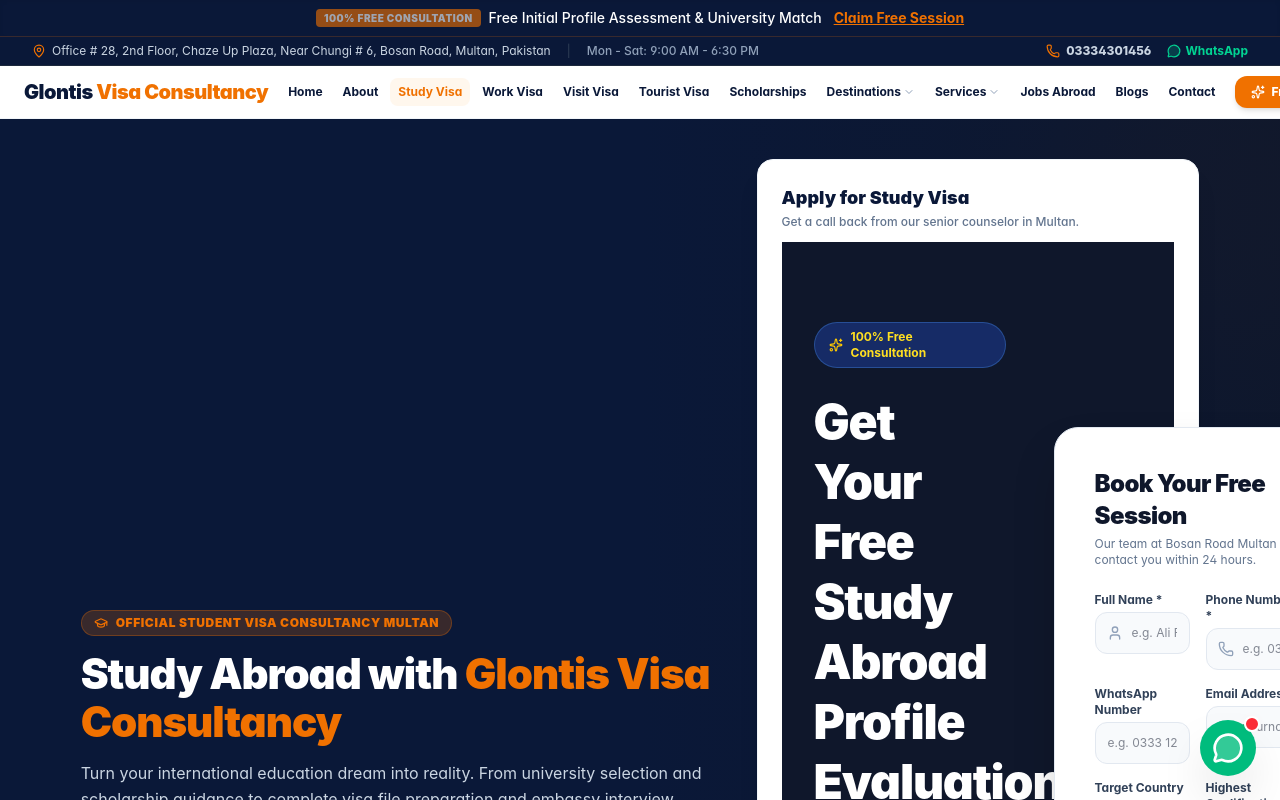
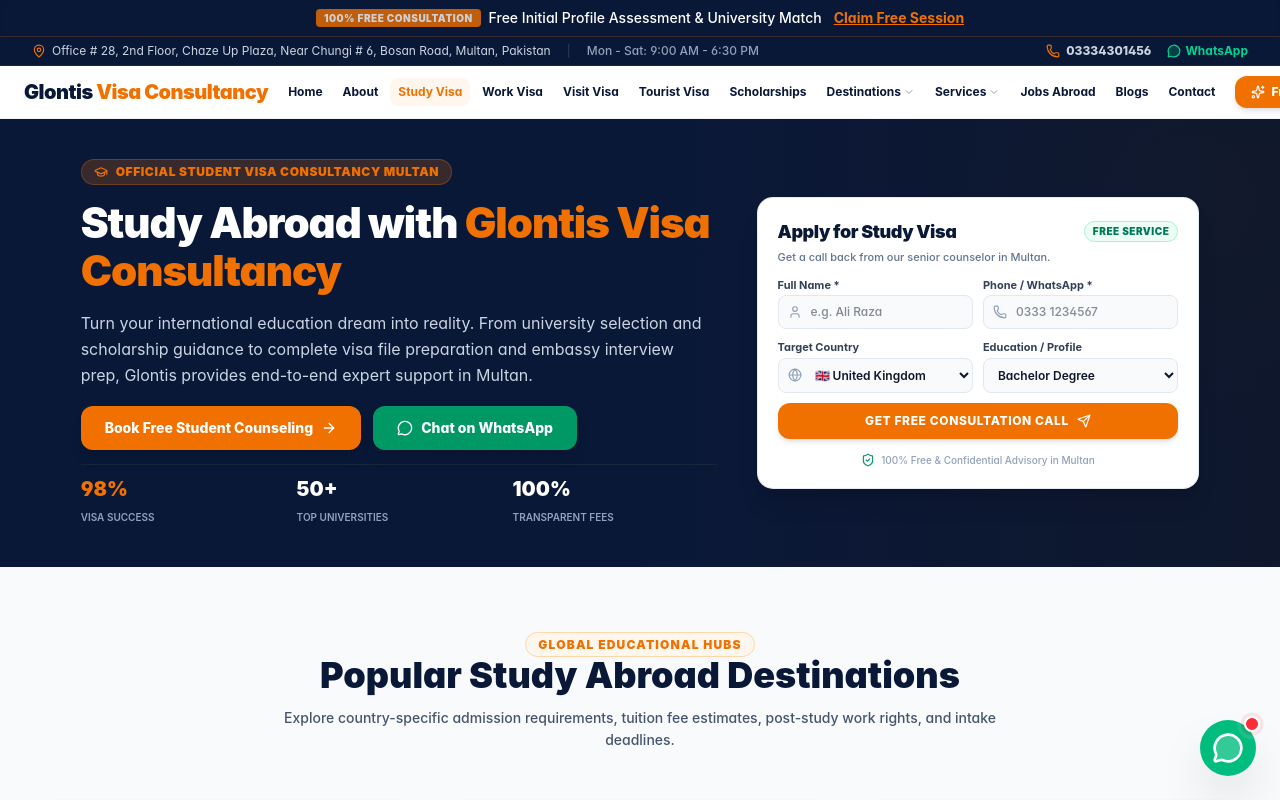
Before and after one commit to Hamad-Chishty/Glontis, a Next.js app: page /study-visa in a window 1280 px wide. Shown: the top 800 px of the page. Built offline with nearby package versions, Linux system fonts and the light colour scheme; grey boxes are pictures that could not be loaded.

Commit message:
feat(visa): replace ConsultationForm with CompactHeroForm
Updated all visa service pages to utilize the enhanced CompactHeroForm for improved lead generation and consistent data tracking across Study, Tourist, Visit, and Work visa sections.

```diff
--- a/app/study-visa/page.tsx
+++ b/app/study-visa/page.tsx
@@ -17,7 +17,7 @@
   ChevronRight,
   HelpCircle,
 } from 'lucide-react';
-import ConsultationForm from '@/components/home/ConsultationForm';
+import CompactHeroForm from '@/components/home/CompactHeroForm';
 
 export default function StudyVisaPage() {
   const { countries, settings, faqs, successStories } = useData();
@@ -89,10 +89,13 @@
             </div>
           </div>
 
-          <div className="lg:col-span-5 bg-white p-4 sm:p-5 lg:p-6 rounded-2xl shadow-xl text-slate-900 border border-slate-100">
-            <h3 className="text-lg font-black text-[#0A1838] mb-0.5">Apply for Study Visa</h3>
-            <p className="text-xs text-slate-500 mb-3 font-medium">Get a call back from our senior counselor in Multan.</p>
-            <ConsultationForm />
+          <div className="lg:col-span-5 w-full">
+            <CompactHeroForm
+              title="Apply for Study Visa"
+              subtitle="Get a call back from our senior counselor in Multan."
+              serviceType="Study Visa"
+              defaultCountry="United Kingdom"
+            />
           </div>
         </div>
       </div>
--- a/app/tourist-visa/page.tsx
+++ b/app/tourist-visa/page.tsx
@@ -15,7 +15,7 @@
   HelpCircle,
   Plane,
 } from 'lucide-react';
-import ConsultationForm from '@/components/home/ConsultationForm';
+import CompactHeroForm from '@/components/home/CompactHeroForm';
 
 export default function TouristVisaPage() {
   const { settings, touristVisaPage } = useData();
@@ -97,10 +97,13 @@
               </div>
             </div>
 
-            <div className="lg:col-span-5 bg-white p-4 sm:p-5 lg:p-6 rounded-2xl shadow-xl text-slate-900 border border-slate-100">
-              <h3 className="text-lg font-black text-[#0A1838] mb-0.5">Apply for Tourist Visa</h3>
-              <p className="text-xs text-slate-500 mb-3 font-medium">Fast processing for individuals and families.</p>
-              <ConsultationForm />
+            <div className="lg:col-span-5 w-full">
+              <CompactHeroForm
+                title="Apply for Tourist Visa"
+                subtitle="Fast processing for individuals and families."
+                serviceType="Tourist Visa"
+                defaultCountry="United Kingdom"
+              />
             </div>
           </div>
         </div>
--- a/app/visit-visa/page.tsx
+++ b/app/visit-visa/page.tsx
@@ -21,7 +21,7 @@
   Briefcase,
   Check,
 } from 'lucide-react';
-import ConsultationForm from '@/components/home/ConsultationForm';
+import CompactHeroForm from '@/components/home/CompactHeroForm';
 
 export default function VisitVisaPage() {
   const { visitVisaPage, settings } = useData();
@@ -111,10 +111,13 @@
                 </div>
               </div>
 
-              <div className="lg:col-span-5 bg-white p-4 sm:p-5 lg:p-6 rounded-2xl shadow-xl text-slate-900 border border-slate-100">
-                <h3 className="text-lg font-black text-[#0A1838] mb-0.5">Apply for Visit Visa</h3>
-                <p className="text-xs text-slate-500 mb-3 font-medium">Get your financial ties & cover letter evaluated.</p>
-                <ConsultationForm />
+              <div className="lg:col-span-5 w-full">
+                <CompactHeroForm
+                  title="Apply for Visit Visa"
+                  subtitle="Get your financial ties & cover letter evaluated."
+                  serviceType="Visit Visa"
+                  defaultCountry="United Kingdom"
+                />
               </div>
             </div>
           </div>
--- a/app/work-visa/page.tsx
+++ b/app/work-visa/page.tsx
@@ -16,7 +16,7 @@
   HelpCircle,
   Award,
 } from 'lucide-react';
-import ConsultationForm from '@/components/home/ConsultationForm';
+import CompactHeroForm from '@/components/home/CompactHeroForm';
 
 export default function WorkVisaPage() {
   const { settings, workVisaPage } = useData();
@@ -100,10 +100,13 @@
               </div>
             </div>
 
-            <div className="lg:col-span-5 bg-white p-4 sm:p-5 lg:p-6 rounded-2xl shadow-xl text-slate-900 border border-slate-100">
-              <h3 className="text-lg font-black text-[#0A1838] mb-0.5">Apply for Work Visa</h3>
-              <p className="text-xs text-slate-500 mb-3 font-medium">Free eligibility evaluation with our team.</p>
-              <ConsultationForm />
+            <div className="lg:col-span-5 w-full">
+              <CompactHeroForm
+                title="Apply for Work Visa"
+                subtitle="Free eligibility evaluation with our team in Multan."
+                serviceType="Work Visa"
+                defaultCountry="United Kingdom"
+              />
             </div>
           </div>
         </div>
--- /dev/null
+++ b/components/home/CompactHeroForm.tsx
@@ -0,0 +1,211 @@
+'use client';
+
+import React, { useState } from 'react';
+import { useData } from '@/lib/context/DataContext';
+import { Send, CheckCircle2, User, Phone, Globe, ShieldCheck } from 'lucide-react';
+
+interface CompactHeroFormProps {
+  title?: string;
+  subtitle?: string;
+  defaultCountry?: string;
+  serviceType?: string;
+}
+
+export default function CompactHeroForm({
+  title = 'Quick Visa Assessment',
+  subtitle = 'Get a call back from senior counselors in Multan',
+  defaultCountry = 'United Kingdom',
+  serviceType = 'Study Visa',
+}: CompactHeroFormProps) {
+  const { addLead, countries } = useData();
+
+  const [formData, setFormData] = useState({
+    name: '',
+    phone: '',
+    country: defaultCountry,
+    qualification: 'Bachelor Degree',
+  });
+
+  const [isSubmitting, setIsSubmitting] = useState(false);
+  const [successMsg, setSuccessMsg] = useState('');
+  const [errorMsg, setErrorMsg] = useState('');
+
+  const handleSubmit = async (e: React.FormEvent) => {
+    e.preventDefault();
+    setErrorMsg('');
+    setSuccessMsg('');
+
+    if (!formData.name.trim() || !formData.phone.trim()) {
+      setErrorMsg('Please enter your Name and Phone Number.');
+      return;
+    }
+
+    setIsSubmitting(true);
+    const result = await addLead({
+      name: formData.name,
+      phone: formData.phone,
+      whatsapp: formData.phone,
+      email: '',
+      preferred_country: formData.country,
+      preferred_course: serviceType,
+      qualification: formData.qualification,
+      city: 'Multan',
+      message: '',
+    });
+    setIsSubmitting(false);
+
+    if (result.success) {
+      setSuccessMsg('Thank you! Our counselor will contact you shortly.');
+      setFormData({
+        name: '',
+        phone: '',
+        country: defaultCountry,
+        qualification: 'Bachelor Degree',
+      });
+    } else {
+      setErrorMsg(result.message || 'Submission failed. Please try again.');
+    }
+  };
+
+  return (
+    <div className="w-full bg-white rounded-2xl shadow-xl border border-slate-200/90 p-4 sm:p-5 text-slate-900">
+      <div className="mb-3">
+        <div className="flex items-center justify-between mb-1">
+          <h3 className="text-base sm:text-lg font-black text-[#0A1838] tracking-tight">{title}</h3>
+          <span className="text-[10px] font-black uppercase tracking-wider text-emerald-700 bg-emerald-50 px-2 py-0.5 rounded-full border border-emerald-200">
+            Free Service
+          </span>
+        </div>
+        <p className="text-[11px] text-slate-500 font-medium leading-snug">{subtitle}</p>
+      </div>
+
+      {successMsg ? (
+        <div className="p-4 rounded-xl bg-emerald-50 border border-emerald-200 text-emerald-900 space-y-2 animate-in fade-in my-2">
+          <div className="flex items-center gap-2">
+            <CheckCircle2 className="w-5 h-5 text-emerald-600 shrink-0" />
+            <h4 className="font-extrabold text-xs">Request Submitted!</h4>
+          </div>
+          <p className="text-[11px] text-emerald-800 leading-relaxed font-medium">{successMsg}</p>
+          <button
+            onClick={() => setSuccessMsg('')}
+            className="text-[11px] font-extrabold text-emerald-900 underline pt-1 block"
+          >
+            Submit Another Request
+          </button>
+        </div>
+      ) : (
+        <form onSubmit={handleSubmit} className="space-y-2.5">
+          {errorMsg && (
+            <div className="p-2 rounded-lg bg-red-50 text-red-700 text-[11px] font-bold border border-red-200">
+              {errorMsg}
+            </div>
+          )}
+
+          <div className="grid grid-cols-1 sm:grid-cols-2 gap-2.5">
+            <div>
+              <label className="block text-[11px] font-bold text-slate-700 mb-0.5">
+                Full Name *
+              </label>
+              <div className="relative">
+                <User className="w-3.5 h-3.5 text-slate-400 absolute left-2.5 top-1/2 -translate-y-1/2" />
+                <input
+                  type="text"
+                  required
+                  placeholder="e.g. Ali Raza"
+                  value={formData.name}
+                  onChange={(e) => setFormData({ ...formData, name: e.target.value })}
+                  className="w-full text-xs pl-8 pr-2.5 py-2 rounded-lg border border-slate-200 focus:outline-none focus:ring-2 focus:ring-[#0A1838] bg-slate-50 font-medium text-slate-900"
+                />
+              </div>
+            </div>
+
+            <div>
+              <label className="block text-[11px] font-bold text-slate-700 mb-0.5">
+                Phone / WhatsApp *
+              </label>
+              <div className="relative">
+                <Phone className="w-3.5 h-3.5 text-slate-400 absolute left-2.5 top-1/2 -translate-y-1/2" />
+                <input
+                  type="tel"
+                  required
+                  placeholder="0333 1234567"
+                  value={formData.phone}
+                  onChange={(e) => setFormData({ ...formData, phone: e.target.value })}
+                  className="w-full text-xs pl-8 pr-2.5 py-2 rounded-lg border border-slate-200 focus:outline-none focus:ring-2 focus:ring-[#0A1838] bg-slate-50 font-medium text-slate-900"
+                />
+              </div>
+            </div>
+          </div>
+
+          <div className="grid grid-cols-1 sm:grid-cols-2 gap-2.5">
+            <div>
+              <label className="block text-[11px] font-bold text-slate-700 mb-0.5">
+                Target Country
+              </label>
+              <div className="relative">
+                <Globe className="w-3.5 h-3.5 text-slate-400 absolute left-2.5 top-1/2 -translate-y-1/2" />
+                <select
+                  value={formData.country}
+                  onChange={(e) => setFormData({ ...formData, country: e.target.value })}
+                  className="w-full text-xs pl-8 pr-2 py-2 rounded-lg border border-slate-200 focus:outline-none focus:ring-2 focus:ring-[#0A1838] bg-slate-50 font-semibold text-slate-900"
+                >
+                  {countries.length > 0 ? (
+                    countries.map((c) => (
+                      <option key={c.id} value={c.name}>
+                        {c.flag_emoji ? `${c.flag_emoji} ` : ''}{c.name}
+                      </option>
+                    ))
+                  ) : (
+                    <>
+                      <option value="United Kingdom">🇬🇧 United Kingdom</option>
+                      <option value="Australia">🇦🇺 Australia</option>
+                      <option value="Canada">🇨🇦 Canada</option>
+                      <option value="USA">🇺🇸 USA</option>
+                      <option value="Europe / Schengen">🇪🇺 Europe / Schengen</option>
+                    </>
+                  )}
+                </select>
+              </div>
+            </div>
+
+            <div>
+              <label className="block text-[11px] font-bold text-slate-700 mb-0.5">
+                Education / Profile
+              </label>
+              <select
+                value={formData.qualification}
+                onChange={(e) => setFormData({ ...formData, qualification: e.target.value })}
+                className="w-full text-xs px-2.5 py-2 rounded-lg border border-slate-200 focus:outline-none focus:ring-2 focus:ring-[#0A1838] bg-slate-50 font-semibold text-slate-900"
+              >
+                <option value="Metric / Intermediate">Metric / Intermediate</option>
+                <option value="Bachelor Degree">Bachelor Degree</option>
+                <option value="Master / PhD">Master / PhD</option>
+                <option value="Job Seeker / Business">Job Seeker / Business</option>
+              </select>
+            </div>
+          </div>
+
+          <button
+            type="submit"
+            disabled={isSubmitting}
+            className="w-full mt-1.5 py-2.5 rounded-xl bg-[#F07100] hover:bg-[#d96600] text-white font-extrabold text-xs uppercase tracking-wider shadow-md hover:shadow-orange-500/20 transition-all flex items-center justify-center gap-2 cursor-pointer"
+          >
+            {isSubmitting ? (
+              <span>Submitting...</span>
+            ) : (
+              <>
+                <span>Get Free Consultation Call</span>
+                <Send className="w-3.5 h-3.5" />
+              </>
+            )}
+          </button>
+
+          <div className="pt-1 flex items-center justify-center gap-1.5 text-[10px] text-slate-400 font-medium">
+            <ShieldCheck className="w-3.5 h-3.5 text-emerald-600" />
+            <span>100% Free & Confidential Advisory in Multan</span>
+          </div>
+        </form>
+      )}
+    </div>
+  );
+}
```
